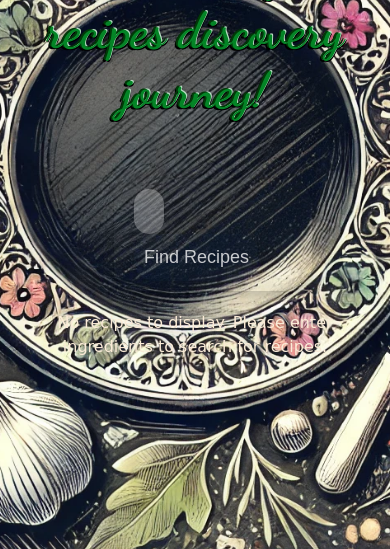
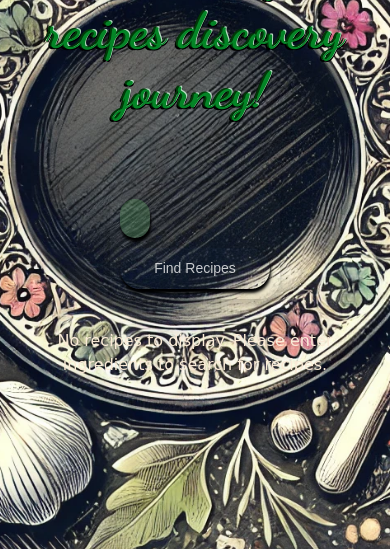
Before and after one commit to PacurariuIM/pythonProject, a Flask app: page / in a window 390 px wide. Shown: the part 279-828 px from the top of the page. Run offline with Flask 3, Linux system fonts and the light colour scheme; some libraries are stand-ins or nearby versions.

Commit message:
fix scaling for small screens

```diff
--- a/main.py
+++ b/main.py
@@ -149,8 +149,8 @@
     return redirect(url_for('get_recipes'))
 
 
+# if __name__ == '__main__':
+#     uvicorn.run("main:app", host="0.0.0.0", port=8000)
+
 if __name__ == '__main__':
-    uvicorn.run("main:app", host="0.0.0.0", port=8000)
-
-# if __name__ == '__main__':
-#     app.run(debug=True)
+    app.run(debug=True)
--- a/templates/get_recipes.html
+++ b/templates/get_recipes.html
@@ -10,45 +10,51 @@
     <link href="https://fonts.googleapis.com/css2?family=Poppins:wght@400;700&display=swap" rel="stylesheet">
     <style>
         body {
-            background-image: url('static/background.png'); /* Replace with your plate image URL */
-            background-size: cover; /* Makes the image cover the entire page */
-            background-repeat: no-repeat; /* Prevents tiling of the image */
-            background-attachment: fixed; /* Keeps the image fixed while scrolling */
-            background-position: center; /* Centers the image on the page */
-            margin: 0; /* Removes default body margin for proper scaling */
+            background-image: url('static/background.png');
+            background-size: cover;
+            background-repeat: no-repeat;
+            background-attachment: fixed;
+            background-position: center;
+            margin: 0;
             padding: 0;
-            font-family: 'Arial', sans-serif; /* Ensures a clean font */
-            color: #333; /* Sets default text color for contrast */
+            font-family: 'Arial', sans-serif;
+            color: #333;
         }
 
         .search-container {
             position: relative;
             min-height: 100px;
-            width: 110%;
+            width: 100%;
             display: flex;
             justify-content: center;
             align-items: center;
-            margin-bottom: 0;
+            padding: 10px;
         }
 
         .search-bar {
+            position: relative;
             width: 50%;
+            max-width: 600px;
             background: rgba(255, 255, 255, 0.015);
-            border-radius: 25px;
+            border-radius: 20px;
             justify-content: center;
             align-items: center;
             box-shadow: 0 4px 10px rgba(0, 0, 0, 0.2);
-            padding: 10px 20px;
+            padding: 15px;
+            display: flex;
         }
 
         .search-bar input {
-            width: calc(80% - 120px);
-            background: rgba(255, 255, 255, 0.273);
+            flex-grow: 1;
+            width: calc(100% - 120px);
+            background: rgba(103, 181, 103, 0.273);
             border: none;
             padding: 10px 15px;
-            font-size: 18px;
+            box-shadow: 1px 4px 3px #000;
+            font-size: 16px;
             border-radius: 20px;
             margin-right: 10px;
+            min-width: 0;
         }
 
         .search-bar button {
@@ -57,8 +63,9 @@
             color: rgba(255, 255, 255, 0.763);
             padding: 10px 10px;
             justify-content: center;
-            font-size: 18px;
+            font-size: 16px;
             border-radius: 20px;
+            box-shadow: 1px 4px 3px #000;
             cursor: pointer;
         }
 
@@ -109,9 +116,28 @@
         }
 
         .welcome-title h1 {
-            font-size: 50px; /* Larger font for the main title */
+            font-size: 50px;
             font-weight: bold;
 
+        }
+        @media (max-width: 768px) {
+            .search-bar {
+                flex-direction: column;
+                align-items: stretch;
+                padding: 10px;
+            }
+
+            .search-bar input {
+                margin-right: 0;
+                margin-bottom: 10px;
+                font-size: 14px;
+                padding: 10px;
+            }
+
+            .search-bar button {
+                font-size: 14px;
+                padding: 10px;
+            }
         }
     </style>
 </head>
```
